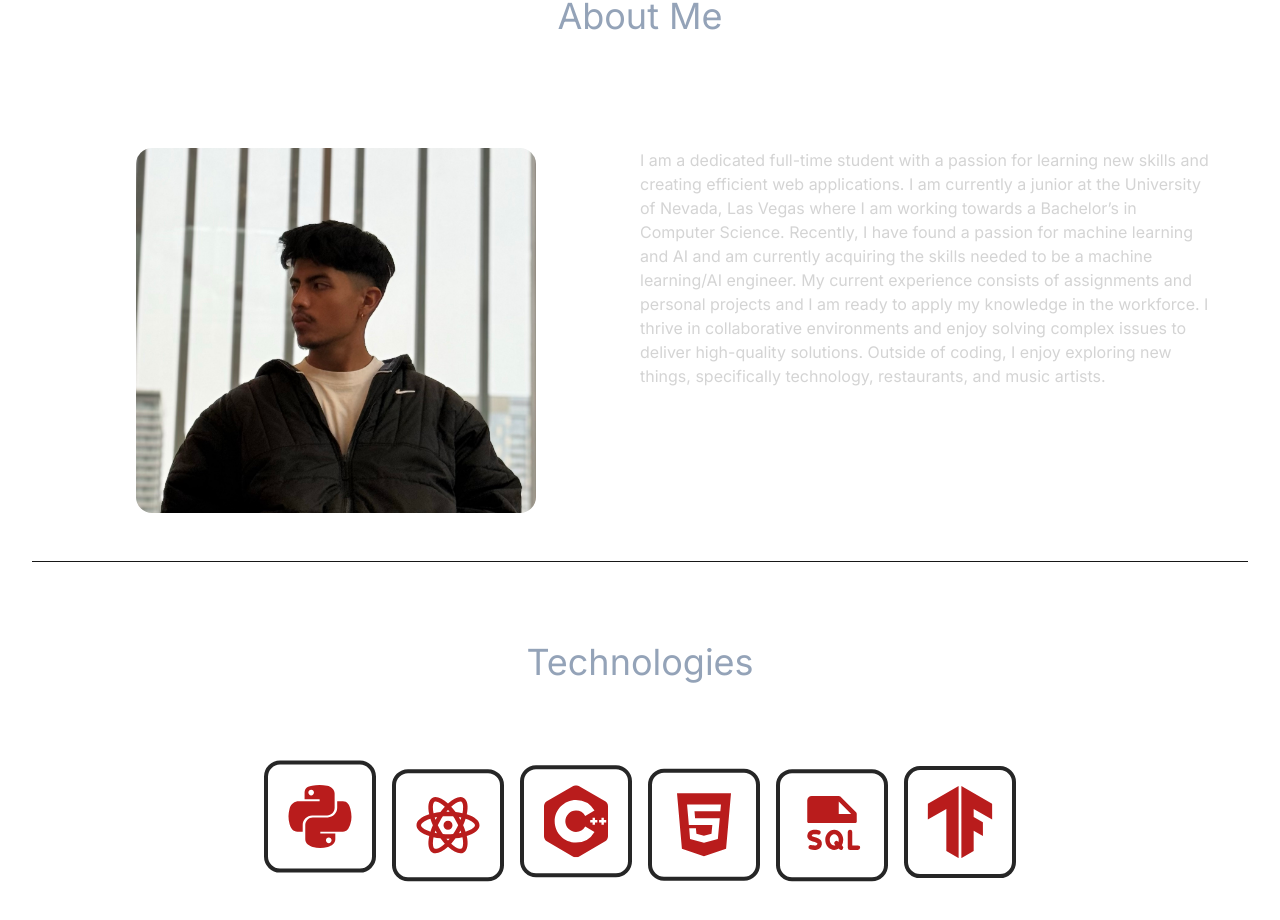
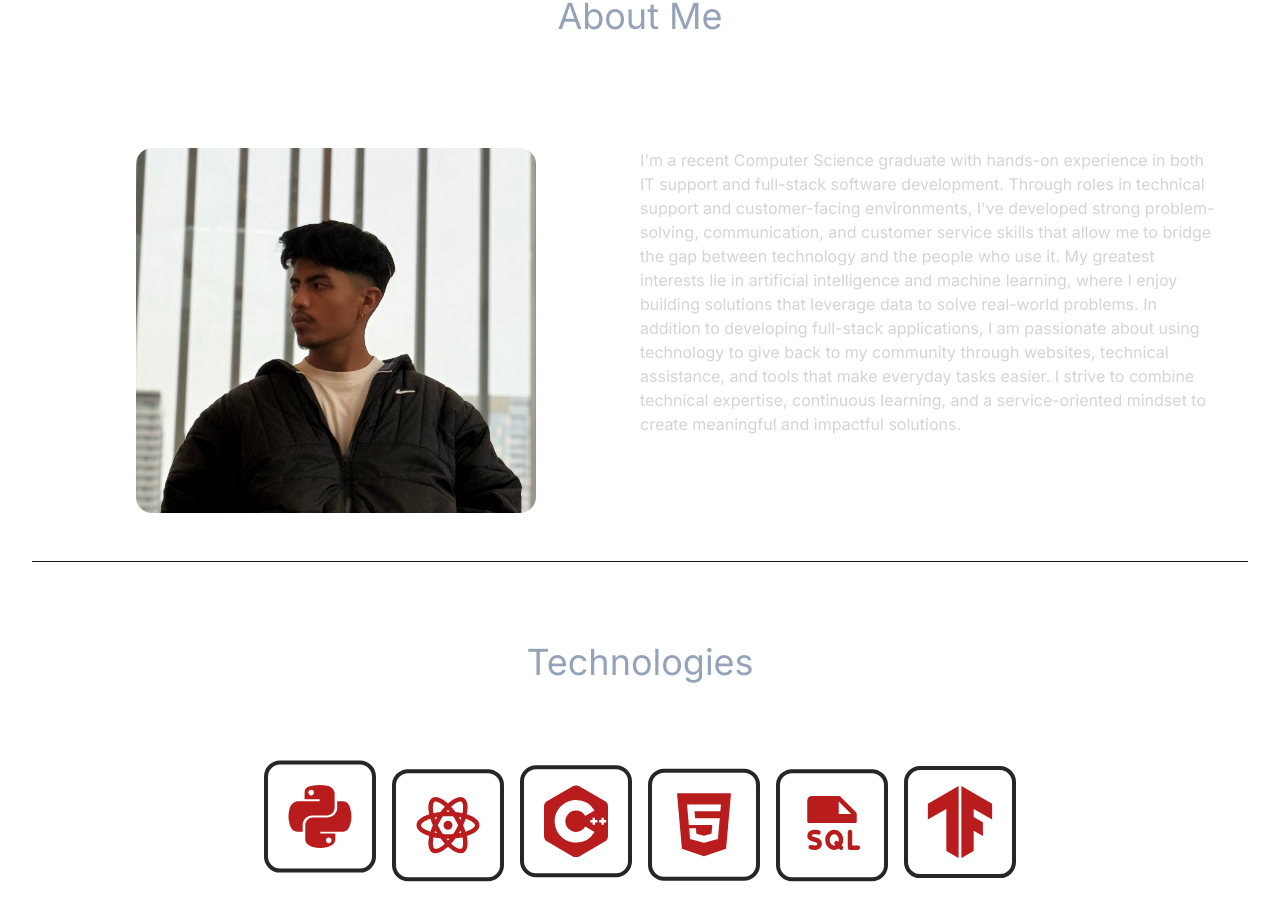
Before and after one commit to rac531/react-portfolio-ricardo, a React (Vite) app: page / in a window 1280 px wide. Shown: the part 857-1777 px from the top of the page. Built offline with nearby package versions, Linux system fonts and the light colour scheme.

Commit message:
updated about text

```diff
--- a/src/constants/index.js
+++ b/src/constants/index.js
@@ -10,13 +10,12 @@ export const HERO_CONTENT = `I am a full time computer science student with a pa
    and be able to use it to create innovative solutions that drive business growth and provide users
     great experiences.`;
 
-export const ABOUT_TEXT = `I am a dedicated full-time student with a passion for learning new skills and creating
-efficient web applications. I am currently a junior at the University of Nevada, Las Vegas where I am working
-towards a Bachelor’s in Computer Science. Recently, I have found a passion for machine learning and AI and am
-currently acquiring the skills needed to be a machine learning/AI engineer. My current experience consists of
-assignments and personal projects and I am ready to apply my knowledge in the workforce.
-I thrive in collaborative environments and enjoy solving complex issues to deliver high-quality solutions.
- Outside of coding, I enjoy exploring new things, specifically technology, restaurants, and music artists.`;
+export const ABOUT_TEXT = `I'm a recent Computer Science graduate with hands-on experience in both IT support and full-stack software development.
+Through roles in technical support and customer-facing environments, I've developed strong problem-solving, communication, and customer service skills
+that allow me to bridge the gap between technology and the people who use it. My greatest interests lie in artificial intelligence and machine learning,
+where I enjoy building solutions that leverage data to solve real-world problems. In addition to developing full-stack applications, I am passionate about
+using technology to give back to my community through websites, technical assistance, and tools that make everyday tasks easier. I strive to combine technical expertise,
+continuous learning, and a service-oriented mindset to create meaningful and impactful solutions.`;
 
 export const EXPERIENCES = [
   {
```
